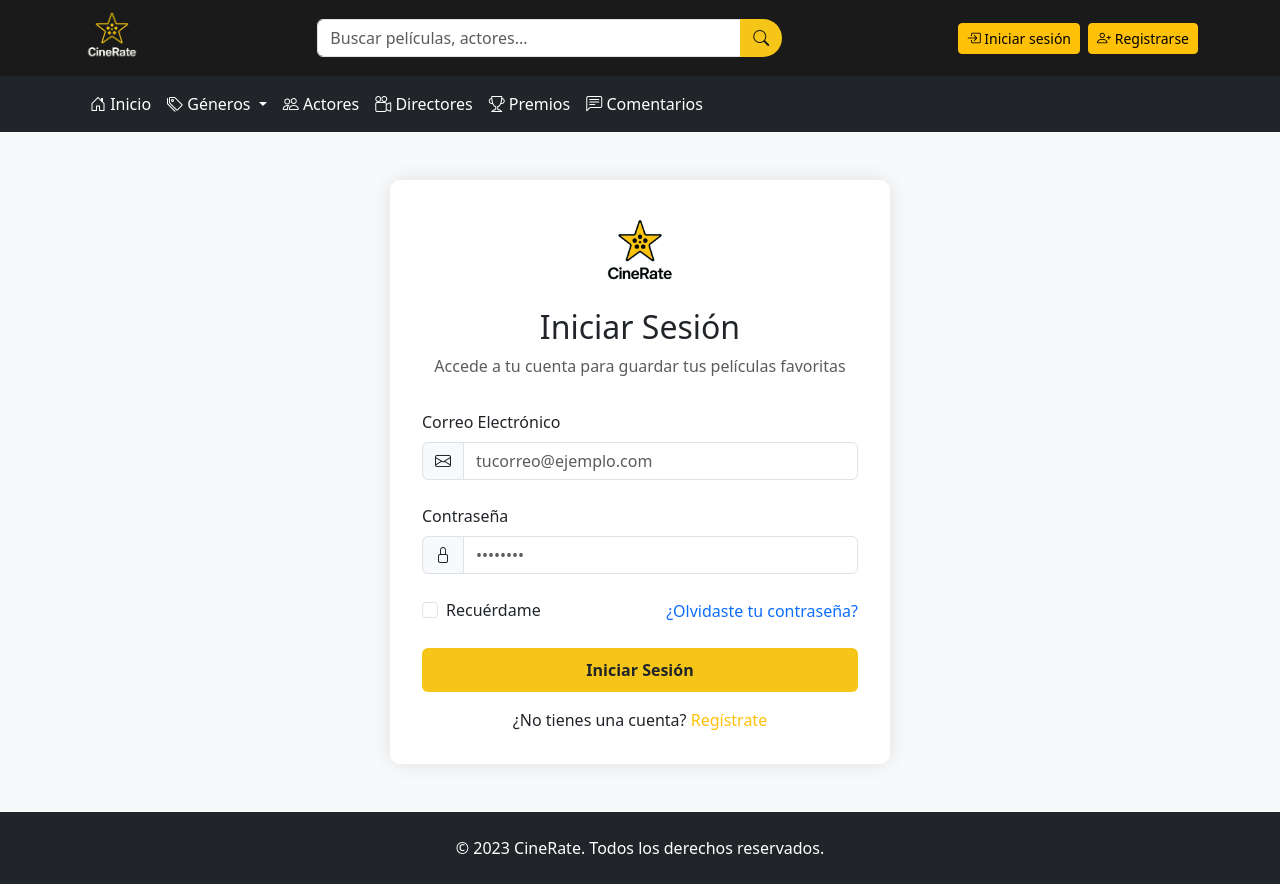
After one commit to MiguelMrs/Proyecto-Final, a PHP site: page /iniciar_sesion.php in a window 1280 px wide. The commit adds this page. Run offline with PHP 8.4, Linux system fonts and the light colour scheme.

Commit message:
Inicio de sesion provisional

```diff
--- a/header.css
+++ b/header.css
@@ -21,6 +21,11 @@
     border-radius: 0 20px 20px 0;
     background-color: #f5c518;
     color: #1a1a1a;
+}
+
+.form-control:focus {
+    border-color: #f5c518;
+    box-shadow: 0 0 0 3.5px rgba(245, 197, 24, 0.25);
 }
 
 /*FOOTER*/
--- /dev/null
+++ b/iniciar_sesion.php
@@ -0,0 +1,146 @@
+<!DOCTYPE html>
+<html lang="es">
+
+<head>
+    <meta charset="UTF-8">
+    <meta name="viewport" content="width=device-width, initial-scale=1.0">
+    <title>Iniciar Sesión - CineRate</title>
+    <link rel="icon" href="./Imagenes/Logo_fondo_blanco.png" type="image/x-icon">
+    <!-- Bootstrap CSS -->
+    <link href="https://cdn.jsdelivr.net/npm/bootstrap@5.3.0/dist/css/bootstrap.min.css" rel="stylesheet">
+    <!-- Bootstrap Icons -->
+    <link rel="stylesheet" href="https://cdn.jsdelivr.net/npm/bootstrap-icons@1.10.0/font/bootstrap-icons.css">
+    <link rel="stylesheet" href="iniciosesion.css" type="text/css">
+</head>
+
+<body>
+<header class="cine-header">
+        <div class="container py-2">
+            <div class="row align-items-center ">
+                <!--Contenedor que engloba el logo, buscador, botones-->
+                <div class="col-12 d-flex flex-column flex-sm-row align-items-center justify-content-between order-sm-1 gap-2">
+                    <!-- Logo -->
+                    <div>
+                        <a href="index.php">
+                            <img src="./Imagenes/Logo_negro.png" alt="Logo" class="img-fluid" style="max-height: 60px;">
+                        </a>
+                    </div>
+
+                    <!-- Botones de inicio de sesión -->
+                    <div class="d-flex flex-md-row align-items-center order-sm-2 gap-2">
+                        <a href="iniciar_sesion.php" class="btn btn-sm btn-warning">
+                            <i class="bi bi-box-arrow-in-right"></i> Iniciar sesión
+                        </a>
+                        <a href="registrar.php" class="btn btn-sm btn-warning">
+                            <i class="bi bi-person-plus"></i> Registrarse
+                        </a>
+                    </div>
+                    <!-- Barra de búsqueda -->
+                    <div class="col-8 col-sm-5 order-sm-1">
+                        <div class="input-group">
+                            <input type="text" class="form-control search-box" placeholder="Buscar películas, actores...">
+                            <button class="btn search-btn" type="button"> <!--Icono de buscar-->
+                                <i class="bi bi-search"></i>
+                            </button>
+                        </div>
+                    </div>
+                </div>
+            </div>
+        </div>
+        <nav class="navbar navbar-expand-md navbar-dark bg-dark py-2"> <!--Categoria se combierte en icono desplazable-->
+            <div class="container">
+                <button class="navbar-toggler" type="button" data-bs-toggle="collapse" data-bs-target="#categoria-cine" aria-controls="navbarCine" aria-expanded="false" aria-label="Toggle navigation">
+                    <span class="navbar-toggler-icon"></span>
+                </button>
+                <div class="collapse navbar-collapse" id="categoria-cine">
+                    <ul class="navbar-nav me-auto">
+                        <li class="nav-item">
+                            <a class="nav-link categoria-cine" href="index.php"><i class="bi bi-house-door"></i> Inicio</a>
+                        </li>
+                        <li class="nav-item dropdown">
+                            <a class="nav-link categoria-cine dropdown-toggle" href="#" id="icono-menu" role="button" data-bs-toggle="dropdown" aria-expanded="false">
+                                <i class="bi bi-tags"></i> Géneros
+                            </a>
+                            <ul class="dropdown-menu dropdown-menu-genero" aria-labelledby="icono-menu">
+                                <li><a class="dropdown-item categoria-cine" href="accion.php">Acción</a></li>
+                                <li><a class="dropdown-item categoria-cine" href="drama.php">Drama</a></li>
+                                <li><a class="dropdown-item categoria-cine" href="comedia.php">Comedia</a></li>
+                                <li><a class="dropdown-item categoria-cine" href="cienciaficcion.php">Ciencia Ficción</a></li>
+                                <li><a class="dropdown-item categoria-cine" href="terror.php">Terror</a></li>
+                                <li><a class="dropdown-item categoria-cine" href="romance.php">Romance</a></li>
+                            </ul>
+                        </li>
+                        <li class="nav-item">
+                            <a class="nav-link categoria-cine" href="actores.php"><i class="bi bi-people"></i> Actores</a>
+                        </li>
+                        <li class="nav-item">
+                            <a class="nav-link categoria-cine" href="directores.php"><i class="bi bi-camera-reels"></i> Directores</a>
+                        </li>
+                        <li class="nav-item">
+                            <a class="nav-link categoria-cine" href="premios.php"><i class="bi bi-trophy"></i> Premios</a>
+                        </li>
+                        <li class="nav-item">
+                            <a class="nav-link categoria-cine" href="comentarios.php"><i class="bi bi-chat-left-text"></i> Comentarios</a>
+                        </li>
+                    </ul>
+                </div>
+            </div>
+        </nav>
+    </header>
+
+    <!-- Contenido Principal -->
+    <main class="flex-grow-1 d-flex align-items-center">
+        <div class="container my-5">
+            <div class="login-container">
+                <div class="cine-brand">
+                    <img src="./Imagenes/Logo_fondo_blanco.png"  alt="CineRate">
+                    <h2>Iniciar Sesión</h2>
+                    <p class="text-muted">Accede a tu cuenta para guardar tus películas favoritas</p>
+                </div>
+
+                <form action="procesar_login.php" method="POST">
+                    <div class="mb-4">
+                        <label for="email" class="form-label">Correo Electrónico</label>
+                        <div class="input-group">
+                            <span class="input-group-text"><i class="bi bi-envelope"></i></span>
+                            <input type="email" class="form-control" id="email" name="email" required placeholder="tucorreo@ejemplo.com">
+                        </div>
+                    </div>
+
+                    <div class="mb-4">
+                        <label for="password" class="form-label">Contraseña</label>
+                        <div class="input-group">
+                            <span class="input-group-text"><i class="bi bi-lock"></i></span>
+                            <input type="password" class="form-control" id="password" name="password" required placeholder="••••••••">
+                        </div>
+                    </div>
+
+                    <div class="d-flex justify-content-between align-items-center mb-4">
+                        <div class="form-check">
+                            <input class="form-check-input" type="checkbox" id="remember">
+                            <label class="form-check-label" for="remember">Recuérdame</label>
+                        </div>
+                        <a href="recuperar.php" class="text-decoration-none">¿Olvidaste tu contraseña?</a>
+                    </div>
+
+                    <button type="submit" class="btn btn-cine w-100 mb-3">Iniciar Sesión</button>
+
+                    <div class="text-center">
+                        <p class="mb-0">¿No tienes una cuenta? <a href="registro.php" class="text-warning text-decoration-none">Regístrate</a></p>
+                    </div>
+                </form>
+            </div>
+        </div>
+    </main>
+
+    <!-- Footer (puedes incluir tu footer existente) -->
+    <footer class="bg-dark text-white py-4">
+        <div class="container text-center">
+            <p class="mb-0">© 2023 CineRate. Todos los derechos reservados.</p>
+        </div>
+    </footer>
+
+    <!-- Bootstrap JS -->
+    <script src="https://cdn.jsdelivr.net/npm/bootstrap@5.3.0/dist/js/bootstrap.bundle.min.js"></script>
+</body>
+</html>
--- /dev/null
+++ b/iniciosesion.css
@@ -0,0 +1,72 @@
+/* Header */
+.cine-header {
+    background-color: #1a1a1a;
+    color: white;
+}
+.categoria-cine{
+    color:white;
+    font-weight: 400px;
+}
+.categoria-cine:hover {
+    color: #f5c518 ;
+}
+.dropdown-item:hover {
+    background-color: #3a3a3a;
+    color: #f5c518;
+}
+.dropdown-menu-genero {
+    background-color: #1a1a1a ;
+}
+.search-btn { /* Poner la lupa redonda */
+    border-radius: 0 20px 20px 0;
+    background-color: #f5c518;
+    color: #1a1a1a;
+}
+
+.form-control:focus {
+    border-color: #f5c518;
+    box-shadow: 0 0 0 3.5px rgba(245, 197, 24, 0.25);
+}
+
+
+body {
+    background-color: #f8f9fa;
+    display: flex;
+    flex-direction: column;
+    min-height: 100vh;
+}
+
+.login-container {
+    max-width: 500px;
+    margin: auto;
+    padding: 2rem;
+    background: white;
+    border-radius: 10px;
+    box-shadow: 0 0 20px rgba(0, 0, 0, 0.1);
+}
+
+.cine-brand {
+    text-align: center;
+    margin-bottom: 2rem;
+}
+
+.cine-brand img {
+    max-height: 80px;
+    margin-bottom: 1rem;
+}
+
+.btn-cine {
+    background-color: #f5c518;
+    border: none;
+    padding: 10px 20px;
+    font-weight: 600;
+}
+
+.btn-cine:hover {
+    background-color: #e0b415;
+}
+
+.form-control:focus {
+    border-color: #f5c518;
+    box-shadow: 0 0 0 3.5px rgba(245, 197, 24, 0.25);
+}
```
